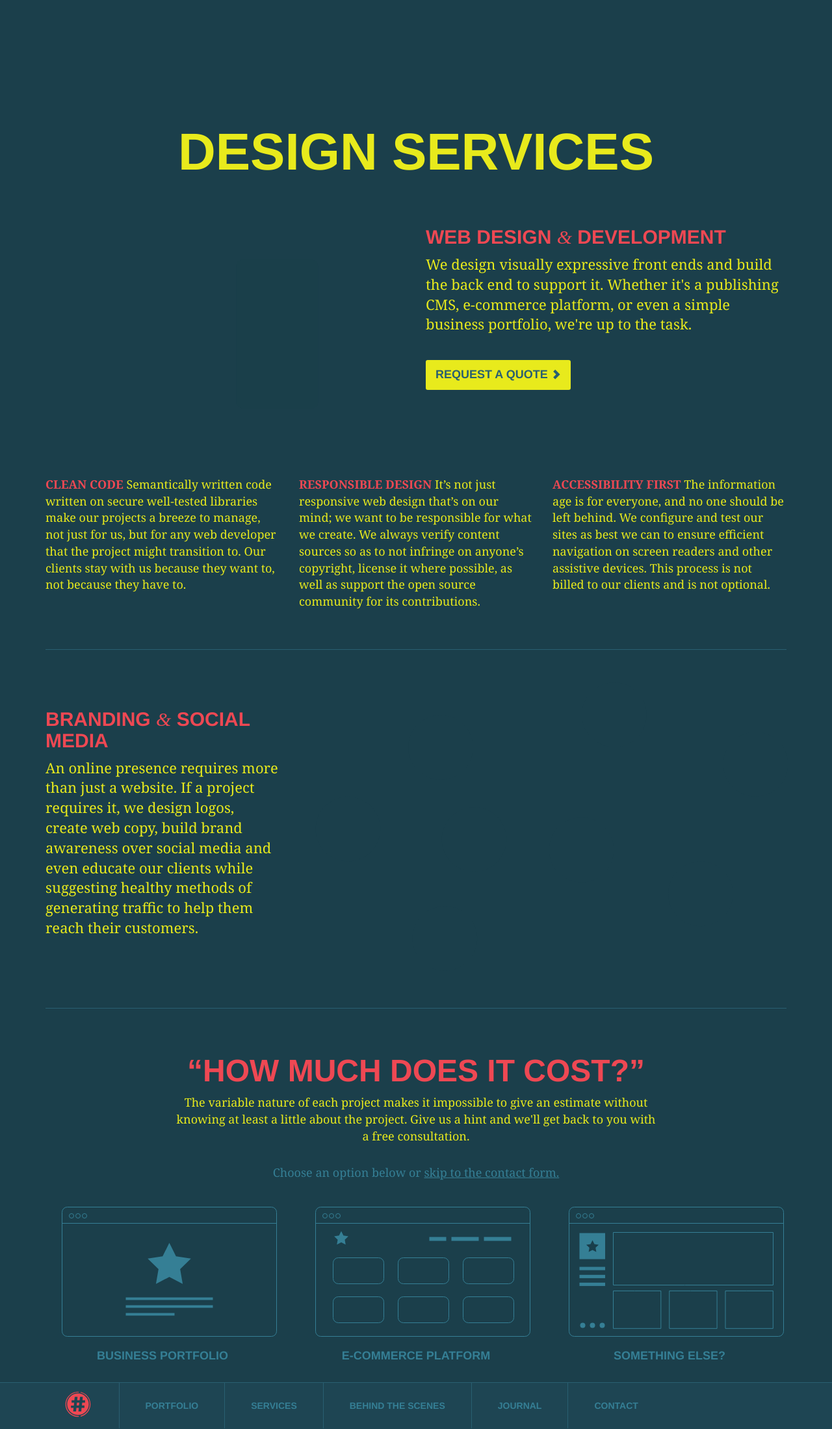
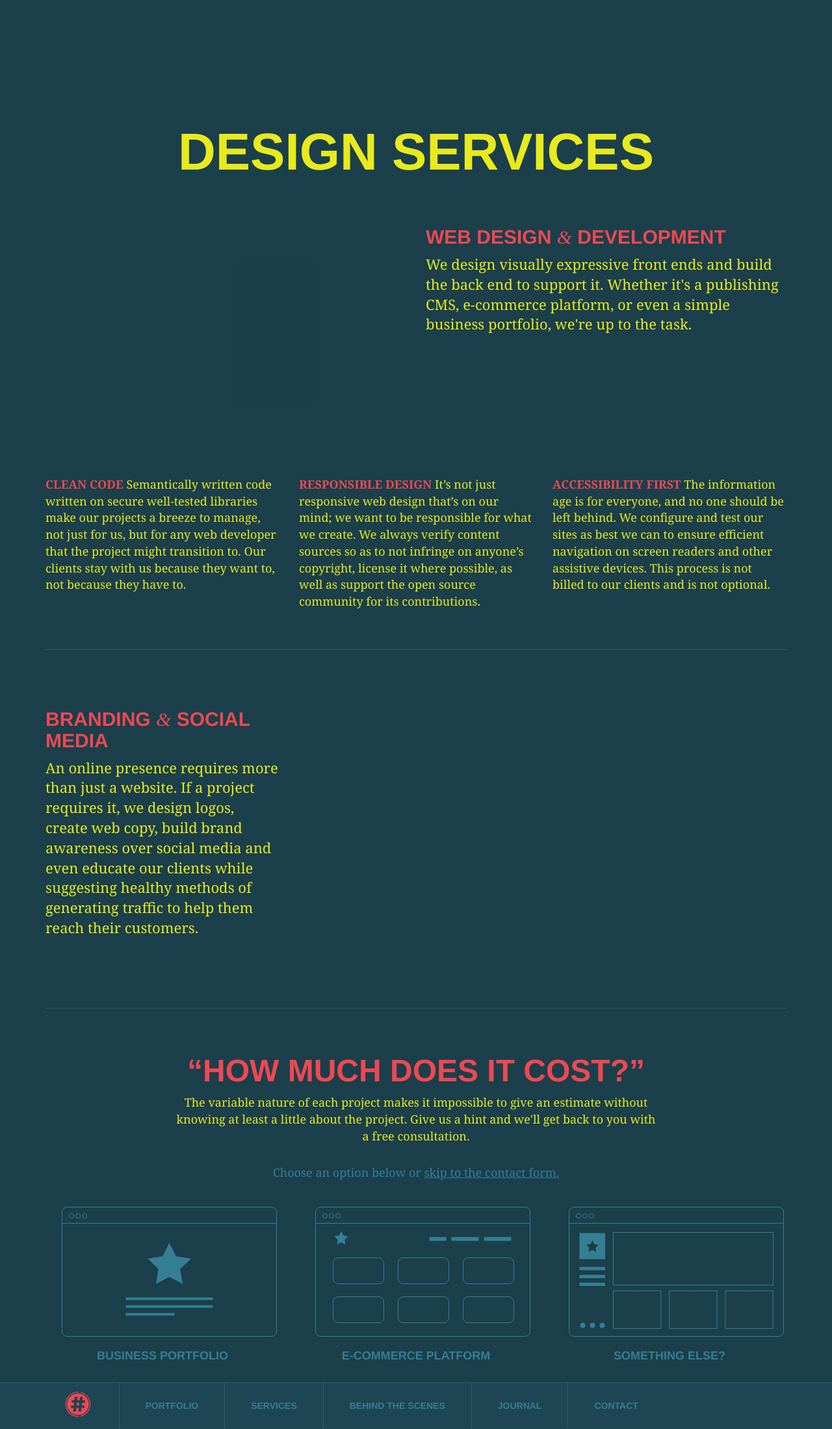
Before and after one commit to HashCookies/hashcookies.github.io, a Jekyll site: the page built from services.html, in a window 1280 px wide. Shown: the whole page at 65% size. Built offline with Jekyll 4.4.1, drawn with Linux system fonts in a browser that asks for light colours; nearby versions of some CDN libraries; comment, search, counter and statistics services are not loaded.

Commit message:
General fixes

```diff
--- a/_includes/services.html
+++ b/_includes/services.html
@@ -35,7 +35,6 @@
 				<p class="lead">
 					We design visually expressive front ends and build the back end to support it. Whether it's a publishing CMS, e-commerce platform, or even a simple business portfolio, we're up to the task.
 				</p>
-				<p class="hidden-xs"><a href="#" data-toggle="modal" data-target="#request-quote" alt="How much does it cost"><button class="btn btn-large btn-primary">Request a quote <span class="glyphicon glyphicon-chevron-right"></span></button></a></p>
 			</div>
 			<div class="clearfix"></div>
 			<div class="col-sm-4 hidden-xs">
--- a/_sass/_style.scss
+++ b/_sass/_style.scss
@@ -469,8 +469,9 @@ body.light-bg {
 		margin-bottom: 20px;
 		background: $yl;
 		color: lighten($dark, 10%);
-		padding: 10px 15px;
+		padding: 8px 12px;
 		border-radius: 3px;
+		font-size: 16px;
 	}
 }
 
```
